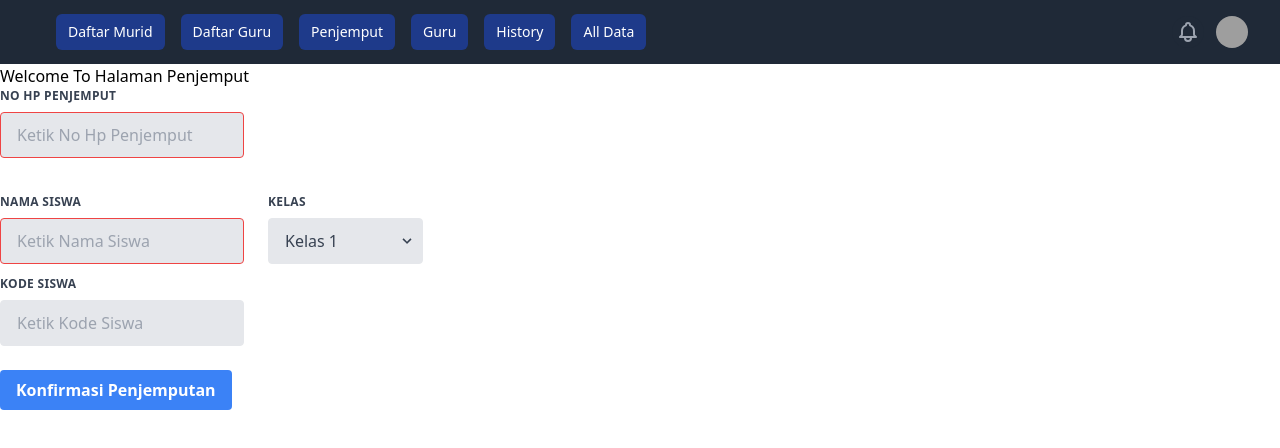
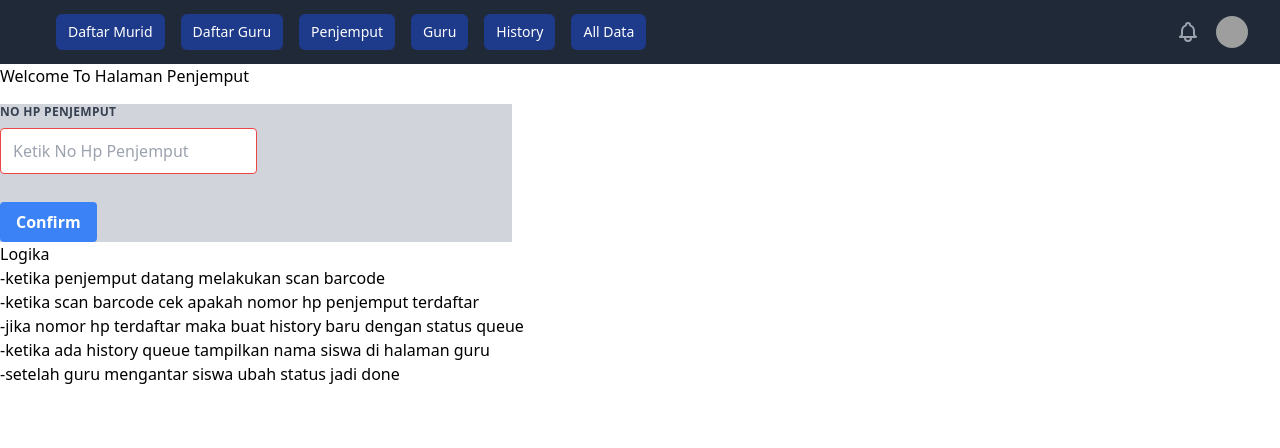
Before and after one commit to Faqih15/aplikasi-penjemputan-murid, a React (Create React App) app: page /Penjemput in a window 1280 px wide. Shown: the top 448 px of the page. Built offline with nearby package versions, Linux system fonts and the light colour scheme; grey boxes are pictures that could not be loaded.

Commit message:
update local storage

```diff
--- a/src/Alldata.js
+++ b/src/Alldata.js
@@ -18,7 +18,16 @@ export default class Alldata extends Component {
 class Datamurid extends Component {
   state = {
     databarusiswa: JSON.parse(localStorage.getItem("muridun")) || [],
+    dataeditsiswa: [],
+    indexEdit: "",
   };
+
+  hapus = (p1) => {
+    this.state.databarusiswa.splice(p1, 1);
+    this.setState({ databarusiswa: this.state.databarusiswa });
+    localStorage.setItem("muridun", JSON.stringify(this.state.databarusiswa));
+  };
+
   render() {
     return (
       <div className="mt-5">
@@ -62,6 +71,12 @@ class Datamurid extends Component {
                 <th className="table-fixed border border-black font-normal">
                   {x.jemput3}
                 </th>
+                <button
+                  onClick={() => this.hapus(y)}
+                  className="bg-blue-500 hover:bg-blue-700 text-white font-bold py-2 px-4 rounded"
+                >
+                  Delete
+                </button>
               </tr>
             </tbody>
           ))}
@@ -75,6 +90,13 @@ class Dataguru extends Component {
   state = {
     databaruguru: JSON.parse(localStorage.getItem("gurunda")) || [],
   };
+
+  hapusen = (p2) => {
+    this.state.databaruguru.splice(p2, 1);
+    this.setState({ databaruguru: this.state.databaruguru });
+    localStorage.setItem("gurunda", JSON.stringify(this.state.databaruguru));
+  };
+
   render() {
     return (
       <div className="mt-10">
@@ -87,6 +109,7 @@ class Dataguru extends Component {
               <th className="w-1/4 table-fixed border border-black">
                 No Induk
               </th>
+              <th className="w-1/4 table-fixed border border-black">No Hp</th>
               <th className="w-1/4 table-fixed border border-black">Kelas</th>
             </tr>
           </thead>
@@ -100,8 +123,17 @@ class Dataguru extends Component {
                   {x.induk}
                 </th>
                 <th className="w-1/3 table-fixed border border-black font-normal">
+                  {x.nohp}
+                </th>
+                <th className="w-1/3 table-fixed border border-black font-normal">
                   {x.kelas}
                 </th>
+                <button
+                  onClick={() => this.hapusen(y)}
+                  className="bg-blue-500 hover:bg-blue-700 text-white font-bold py-2 px-4 rounded"
+                >
+                  Delete
+                </button>
               </tr>
             </tbody>
           ))}
--- a/src/Daftarun.js
+++ b/src/Daftarun.js
@@ -17,15 +17,17 @@ class Gr extends Component {
   state = {
     guru: "",
     induk: "",
+    nohp: "",
     kelas: "",
   };
 
   onsubmit = (event) => {
     event.preventDefault();
-    const { guru, induk, kelas } = event.target;
+    const { guru, induk, nohp, kelas } = event.target;
     const data1 = {
       guru: guru.value,
       induk: induk.value,
+      nohp: nohp.value,
       kelas: kelas.value,
     };
     const data2 = JSON.parse(localStorage.getItem("gurunda")) || [];
@@ -34,6 +36,7 @@ class Gr extends Component {
     this.setState({
       guru: "",
       induk: "",
+      nohp: "",
       kelas: "",
     });
     console.log(data1);
@@ -64,7 +67,7 @@ class Gr extends Component {
               value={this.state.guru}
             />
           </div>
-          <div className="w-full md:w-1/2 px-5">
+          <div className="w-full md:w-1/2 px-5 mb-2">
             <label
               className="block uppercase tracking-wide text-black text-xs font-bold mb-2"
               htmlFor="grid-last-name"
@@ -80,6 +83,26 @@ class Gr extends Component {
               name="induk"
               onChange={(e) => this.setState({ induk: e.target.value })}
               value={this.state.induk}
+            />
+          </div>
+          <div className="w-full px-5 md:mb-1">
+            <label
+              className="block uppercase tracking-wide text-black text-xs font-bold mb-2"
+              htmlFor="grid-last-name"
+            >
+              No Hp Guru
+            </label>
+            <input
+              className="w-full appearance-none block bg-white text-black border border-red-500 rounded py-3 px-3 w-50 leading-tight focus:outline-none focus:bg-white focus:border-gray-500"
+              id="grid-last-name"
+              type="number"
+              placeholder="Ketik No Hp Guru"
+              autoComplete="off"
+              name="nohp"
+              min="10000000"
+              max="99999999"
+              onChange={(e) => this.setState({ nohp: e.target.value })}
+              value={this.state.nohp}
             />
           </div>
 
@@ -101,7 +124,6 @@ class Gr extends Component {
               className="block appearance-none bg-white border border-gray-200 text-black py-3 px-3 pr-9 rounded leading-tight focus:outline-none focus:bg-white focus:border-gray-500"
               id="grid-state"
               name="kelas"
-              value={this.state.kelas}
             >
               <option>Kelas 1</option>
               <option>Kelas 2</option>
--- a/src/History.js
+++ b/src/History.js
@@ -24,7 +24,7 @@ class Tabelsatu extends Component {
               <th class="w-1/3 table-fixed border border-black">Nama Siswa</th>
               <th class="w-1/4 table-fixed border border-black">Kode</th>
               <th class="w-1/4 table-fixed border border-black">Kelas</th>
-              <th class="w-1/4 table-fixed border border-black">Penjemput</th>
+              <th class="w-1/3 table-fixed border border-black">Penjemput</th>
               <th class="w-1/4 table-fixed border border-black">Guru</th>
               <th class="w-1/4 table-fixed border border-black">status</th>
             </tr>
@@ -34,6 +34,10 @@ class Tabelsatu extends Component {
               <td class="table-fixed border border-black">Doni</td>
               <td class="table-fixed border border-black">32001</td>
               <td class="table-fixed border border-black">1</td>
+              <td class="table-fixed border border-black">6</td>
+              <td class="table-fixed border border-black">133</td>
+              <td class="table-fixed border border-black">144</td>
+              <td class="table-fixed border border-black">155</td>
             </tr>
           </tbody>
         </table>
--- a/src/Penjemput.js
+++ b/src/Penjemput.js
@@ -7,8 +7,9 @@ export default class Penjemput extends Component {
       <>
         <Navbar />
         <h3>Welcome To Halaman Penjemput</h3>
-        <form class="w-full max-w-lg">
-          <div class="flex flex-wrap -mx-3 mb-6">
+
+        <form class="w-full max-w-lg mt-4 bg-gray-300">
+          <div class="flex flex-wrap -mx-3 mb-4">
             <div class="w-full md:w-1/2 px-3 mb-6 md:mb-0">
               <label
                 class="block uppercase tracking-wide text-gray-700 text-xs font-bold mb-2"
@@ -17,7 +18,7 @@ export default class Penjemput extends Component {
                 No Hp Penjemput
               </label>
               <input
-                class="appearance-none block w-full bg-gray-200 text-gray-700 border border-red-500 rounded py-3 px-4 mb-3 leading-tight focus:outline-none focus:bg-white"
+                className="appearance-none block bg-white text-black border border-red-500 rounded py-3 px-3 w-50 mb-3 leading-tight focus:outline-none focus:bg-white"
                 id="grid-first-name"
                 type="number"
                 placeholder="Ketik No Hp Penjemput"
@@ -25,72 +26,23 @@ export default class Penjemput extends Component {
               />
             </div>
           </div>
-          <div class="flex flex-wrap -mx-3 mb-6">
-            <div class="w-full md:w-1/2 px-3 mb-6 md:mb-0">
-              <label
-                class="block uppercase tracking-wide text-gray-700 text-xs font-bold mb-2"
-                for="grid-first-name"
-              >
-                Nama Siswa
-              </label>
-              <input
-                class="appearance-none block w-full bg-gray-200 text-gray-700 border border-red-500 rounded py-3 px-4 mb-3 leading-tight focus:outline-none focus:bg-white"
-                id="grid-first-name"
-                type="text"
-                placeholder="Ketik Nama Siswa"
-                autoComplete="off"
-              />
-            </div>
-            <div class="w-full md:w-1/3 px-3 mb-6 md:mb-0">
-              <label
-                class="block uppercase tracking-wide text-gray-700 text-xs font-bold mb-2"
-                for="grid-state"
-              >
-                Kelas
-              </label>
-              <div class="relative">
-                <select
-                  class="block appearance-none w-full bg-gray-200 border border-gray-200 text-gray-700 py-3 px-4 pr-8 rounded leading-tight focus:outline-none focus:bg-white focus:border-gray-500"
-                  id="grid-state"
-                >
-                  <option>Kelas 1</option>
-                  <option>Kelas 2</option>
-                  <option>Kelas 3</option>
-                  <option>Kelas 4</option>
-                  <option>Kelas 5</option>
-                  <option>Kelas 6</option>
-                </select>
-                <div class="pointer-events-none absolute inset-y-0 right-0 flex items-center px-2 text-gray-700">
-                  <svg
-                    class="fill-current h-4 w-4"
-                    xmlns="http://www.w3.org/2000/svg"
-                    viewBox="0 0 20 20"
-                  >
-                    <path d="M9.293 12.95l.707.707L15.657 8l-1.414-1.414L10 10.828 5.757 6.586 4.343 8z" />
-                  </svg>
-                </div>
-              </div>
-            </div>
-            <div class="w-full md:w-1/2 px-3">
-              <label
-                class="block uppercase tracking-wide text-gray-700 text-xs font-bold mb-2"
-                for="grid-last-name"
-              >
-                Kode Siswa
-              </label>
-              <input
-                class="appearance-none block w-full bg-gray-200 text-gray-700 border border-gray-200 rounded py-3 px-4 leading-tight focus:outline-none focus:bg-white focus:border-gray-500"
-                id="grid-last-name"
-                type="number"
-                placeholder="Ketik Kode Siswa"
-                autoComplete="off"
-              />
-            </div>
-          </div>
           <button class="bg-blue-500 hover:bg-blue-700 text-white font-bold py-2 px-4 rounded">
-            Konfirmasi Penjemputan
+            Confirm
           </button>
         </form>
+        <h4>
+          Logika
+          <br />
+          -ketika penjemput datang melakukan scan barcode
+          <br />
+          -ketika scan barcode cek apakah nomor hp penjemput terdaftar
+          <br />
+          -jika nomor hp terdaftar maka buat history baru dengan status queue
+          <br />
+          -ketika ada history queue tampilkan nama siswa di halaman guru
+          <br />
+          -setelah guru mengantar siswa ubah status jadi done
+        </h4>
       </>
     );
   }
```
Also changed, not shown: src/Daftar.js (+17 -12 lines), 1 other file (tests, documents, lock files or other folders).
